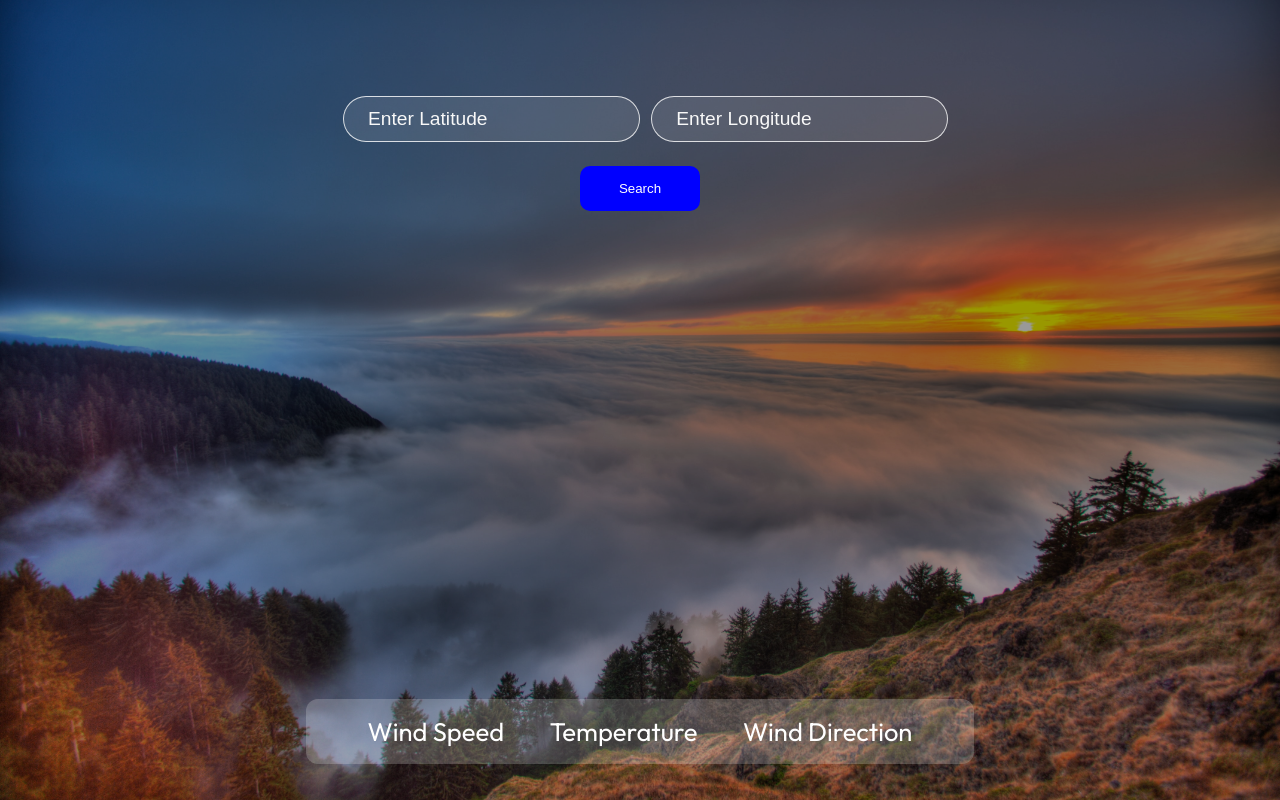
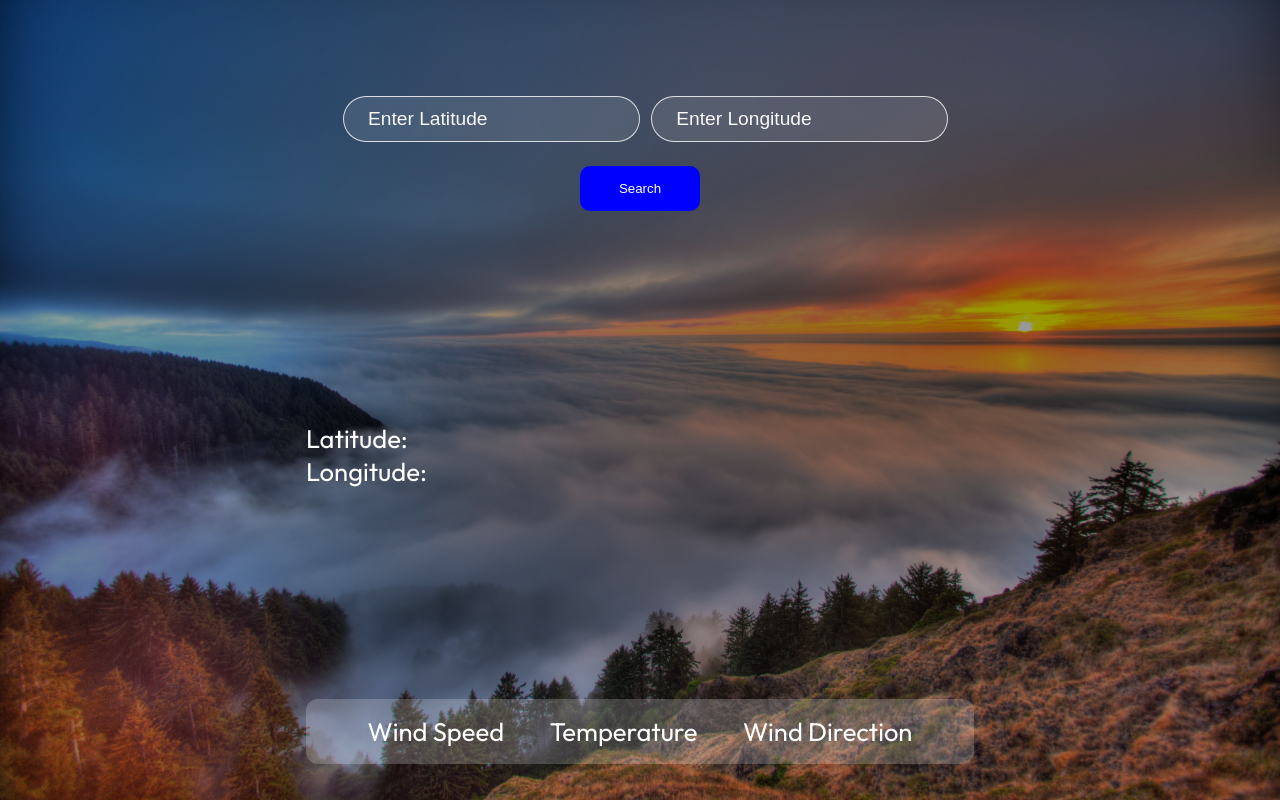
Before and after one commit to DerrickMbugua/weather-app, a React (Create React App) app: page / in a window 1280 px wide. Built offline with nearby package versions, Linux system fonts and the light colour scheme.

Commit message:
feat: polish

```diff
--- a/src/App.js
+++ b/src/App.js
@@ -57,7 +57,7 @@ function App() {
 
         </div>
 
-        {/* <div className="top">
+        <div className="top">
           <div className="location">
             <p>Latitude: {data.latitude}</p>
             <p>Longitude: {data.longitude}</p>
@@ -68,7 +68,7 @@ function App() {
           <div className="description">
             {data.current_weather ? <p>{data.current_weather.windspeed}</p> : null}
           </div>
-        </div> */}
+        </div>
 
         <div className="bottom">
           <div className="feels">
```
